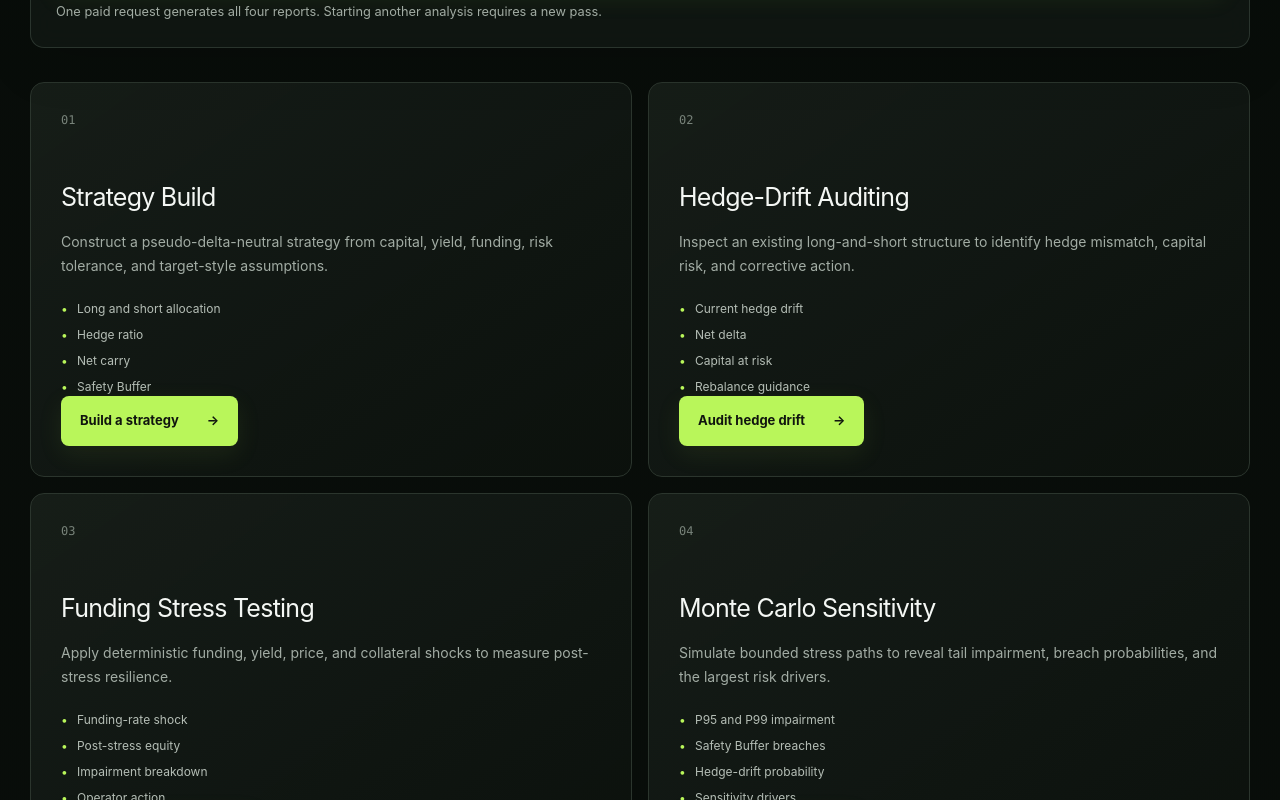
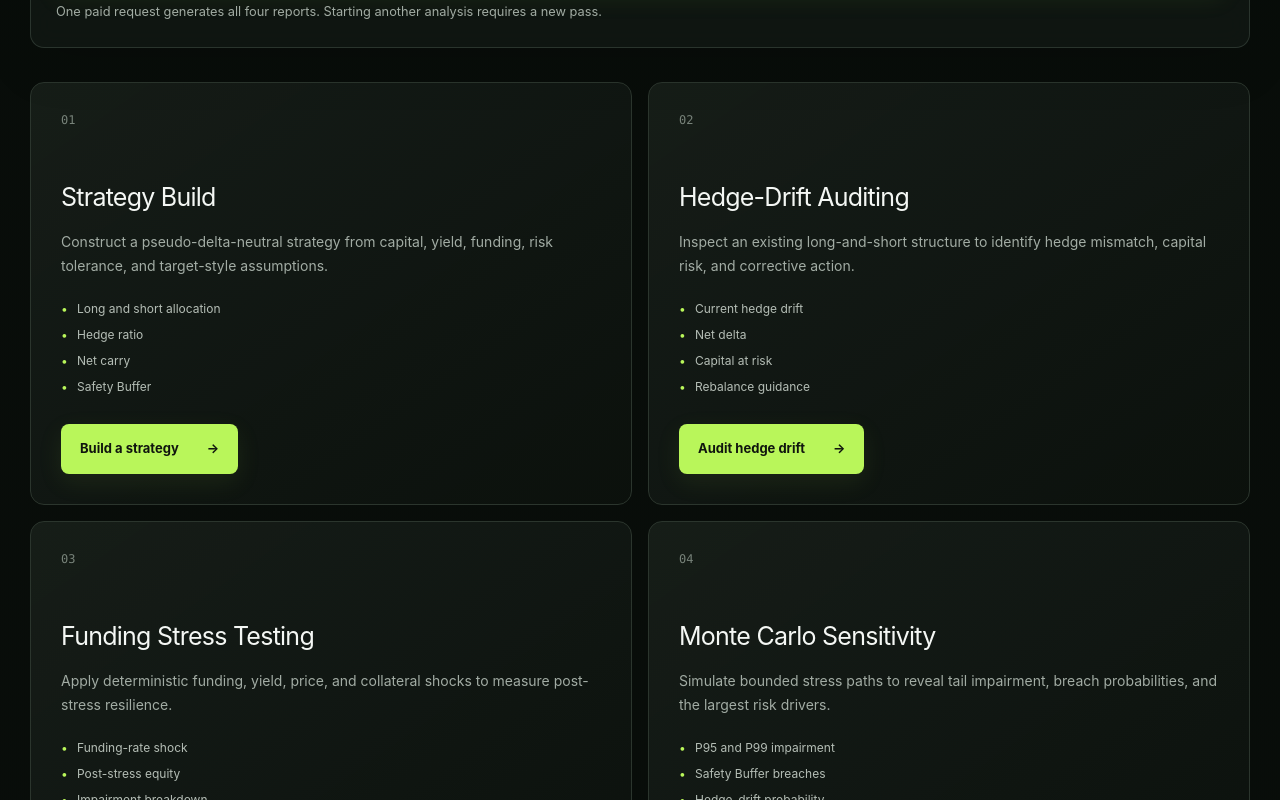
Before and after one commit to Teecash96/DeltaZero, a Next.js app in the folder frontend/: page /risk-engine in a window 1280 px wide. Shown: the part 917-1717 px from the top of the page. Built offline with nearby package versions, Linux system fonts and the light colour scheme; no server answers.

Commit message:
style: add space above risk engine actions

```diff
--- a/frontend/app/globals.css
+++ b/frontend/app/globals.css
@@ -225,6 +225,7 @@ button:focus-visible, a:focus-visible, input:focus-visible, select:focus-visible
 .risk-engine-grid { grid-template-columns: repeat(2, minmax(0, 1fr)); }
 .risk-engine-grid .tool-card { min-width: 0; }
 .risk-engine-grid .tool-card h2 { margin: 52px 0 14px; overflow-wrap: anywhere; font-size: 25px; letter-spacing: -.03em; }
+.risk-engine-grid .product-bullets { margin-bottom: 28px; }
 .risk-engine-grid .tool-card > .risk-engine-action { width: fit-content; margin-top: auto; padding: 0 18px; color: #10150e; font-size: 13px; white-space: nowrap; }
 .risk-engine-boundary { margin-top: 20px; padding: 24px; display: grid; grid-template-columns: minmax(210px, .8fr) minmax(0, 1.2fr) auto; align-items: center; gap: 28px; }
 .risk-engine-boundary div { display: grid; gap: 7px; }
```
